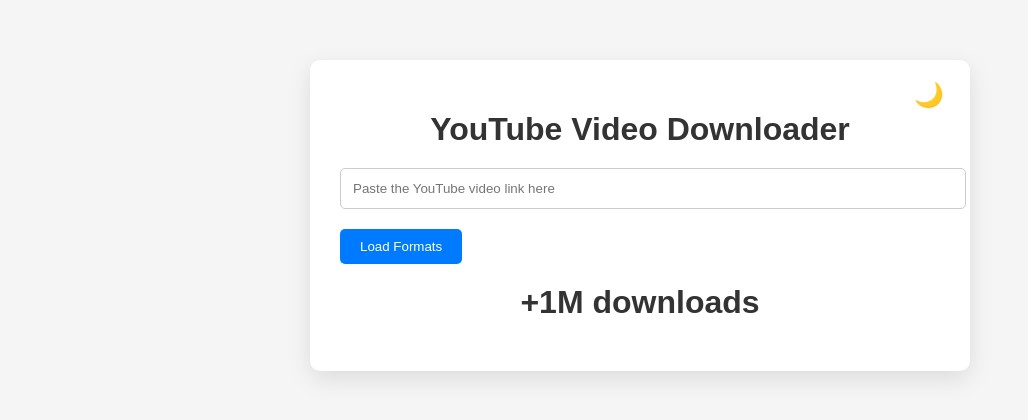
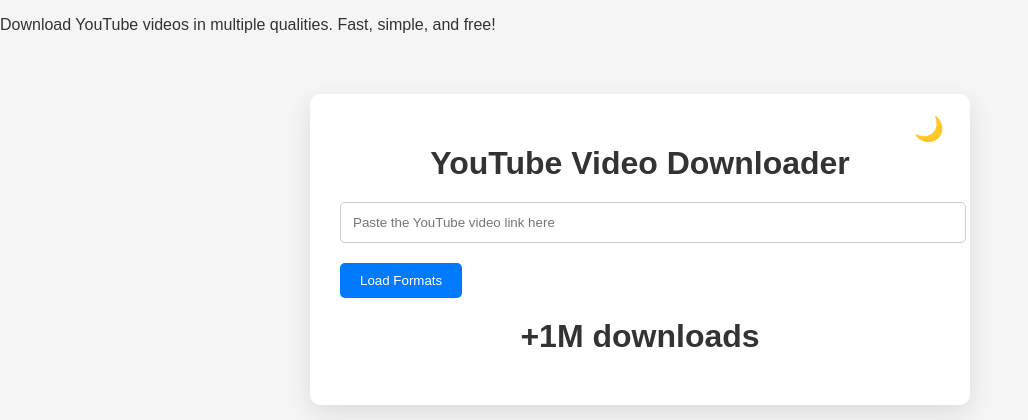
Before and after one commit to pc17oficial/youtube-downloader, a Flask app: page / in a window 1280 px wide. Shown: the top 420 px of the page, without its empty margins (0-1028 px from the left). Run offline with Flask 3, Linux system fonts and the light colour scheme.

Commit message:
Add nice things

```diff
--- a/templates/index.html
+++ b/templates/index.html
@@ -3,8 +3,9 @@
 <head>
     <meta charset="UTF-8">
     <title>YouTube Video Downloader</title>
+    <p>Download YouTube videos in multiple qualities. Fast, simple, and free!</p>
     <meta name="google-adsense-account" content="ca-pub-3332593525886814">
-
+    <meta name="description" content="Download YouTube videos quickly and easily. Choose your preferred quality and download for free with our YouTube Video Downloader." />
     <script async src="https://pagead2.googlesyndication.com/pagead/js/adsbygoogle.js?client=ca-pub-3332593525886814"
      crossorigin="anonymous"></script>
     <link rel="stylesheet" href="{{ url_for('static', filename='style.css') }}">
```
